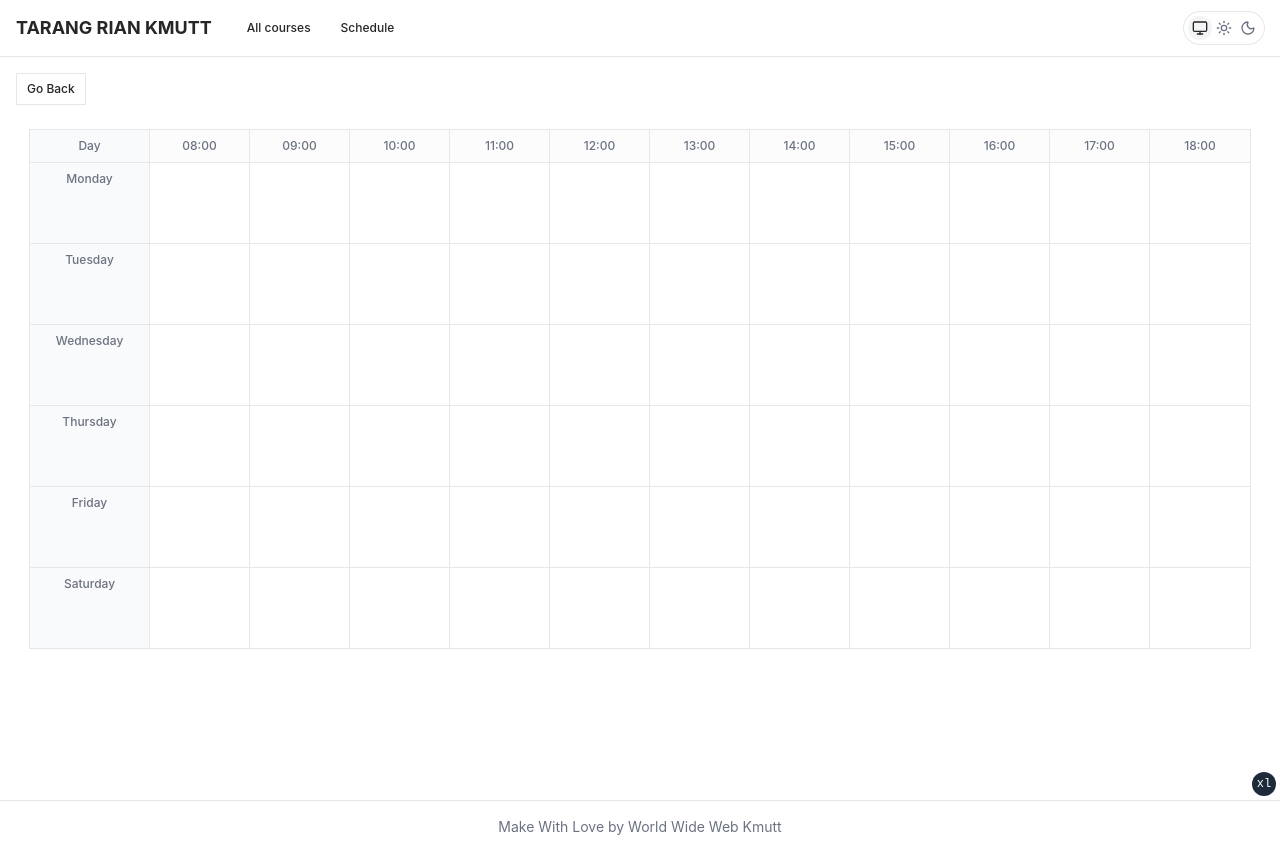
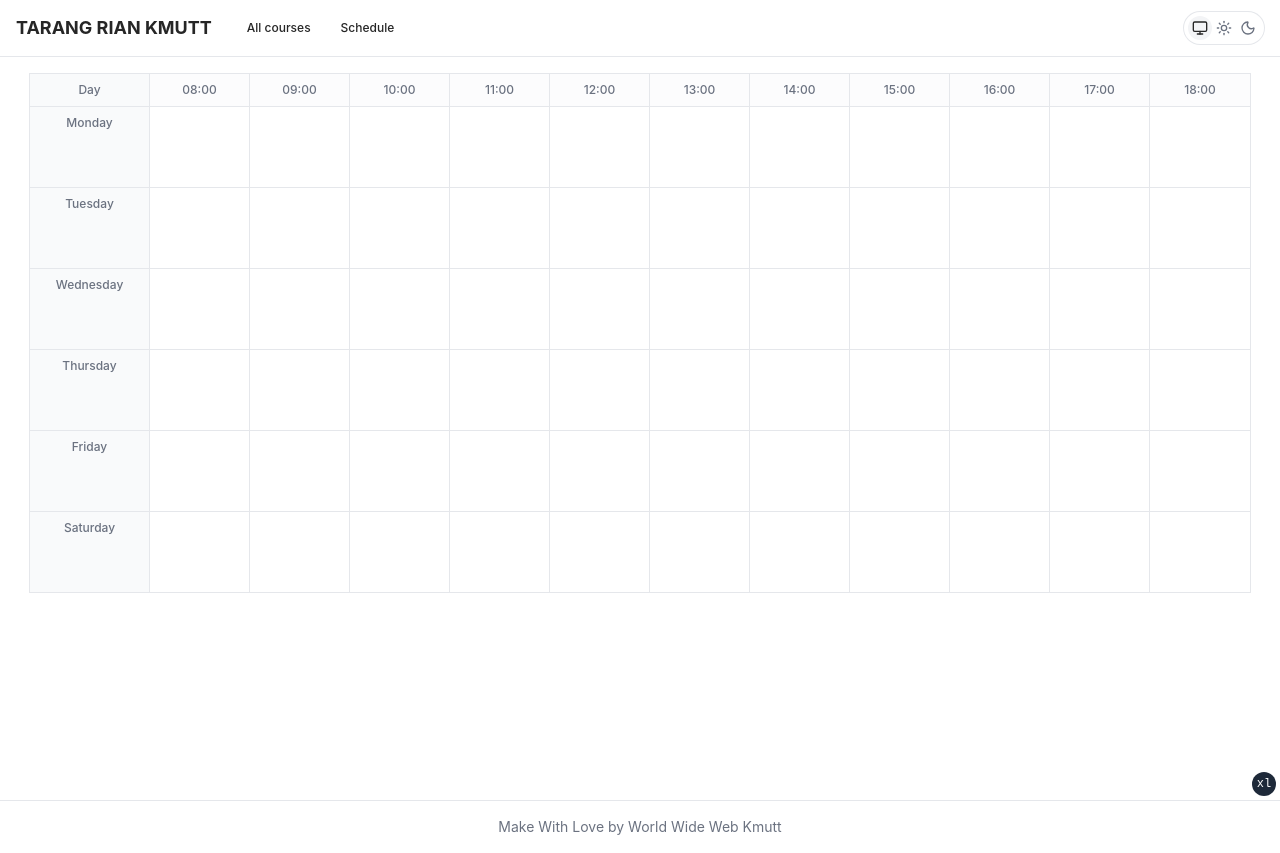
Before and after one commit to work-wide-web-kmutt/tarang-rian, a React (Vite) app in the folder apps/web/: page /schedule in a window 1280 px wide. Built offline with nearby package versions, Linux system fonts and the light colour scheme; what @content-collections/core would draw is missing.

Commit message:
refactor: remove unused Link and Button components from schedule and courses routes

```diff
--- a/apps/web/src/routes/(public)/courses/$id.tsx
+++ b/apps/web/src/routes/(public)/courses/$id.tsx
@@ -1,4 +1,4 @@
-import { createFileRoute, Link, notFound } from "@tanstack/react-router";
+import { createFileRoute, notFound } from "@tanstack/react-router";
 import { allCourses, type Course } from "content-collections";
 import { Button } from "@/components/ui/button";
 import type { GenElectiveOption } from "@/course/schema";
@@ -27,11 +27,6 @@ function CourseDetailPage() {
   return (
     <div className="container mx-auto max-w-4xl px-4 py-4">
       <div className="mb-4">
-        <Link to="..">
-          <Button className="mb-2" variant="outline">
-            Go Back
-          </Button>
-        </Link>
         <h1 className="font-semibold text-2xl">
           {course.code} — {course.name}
         </h1>
--- a/apps/web/src/routes/(public)/courses/index.tsx
+++ b/apps/web/src/routes/(public)/courses/index.tsx
@@ -29,11 +29,6 @@ function AllCoursesPage() {
   return (
     <div className="container mx-auto max-w-4xl px-4 py-4">
       <div className="mb-4">
-        <Link className="" to="..">
-          <Button className="mb-2" variant="outline">
-            Go Back
-          </Button>
-        </Link>
         <h1 className="font-semibold text-2xl">All GEN Courses</h1>
         <p className="text-muted-foreground">
           Listing all General Education elective courses from content
--- a/apps/web/src/routes/(public)/schedule.tsx
+++ b/apps/web/src/routes/(public)/schedule.tsx
@@ -1,6 +1,5 @@
-import { createFileRoute, Link } from "@tanstack/react-router";
+import { createFileRoute } from "@tanstack/react-router";
 import { Schedule } from "@/components/schedule";
-import { Button } from "@/components/ui/button";
 import { useSelectedGenElectives } from "@/stores/selected";
 
 export const Route = createFileRoute("/(public)/schedule")({
@@ -12,14 +11,6 @@ function SelectedCoursesPage() {
 
   return (
     <div className="container mx-auto min-w-0 max-w-7xl px-4 py-4">
-      <div className="mb-4">
-        <Link to="..">
-          <Button className="mb-2" variant="outline">
-            Go Back
-          </Button>
-        </Link>
-      </div>
-
       <div className="flex w-full items-center justify-center">
         <div className="w-fit min-w-0 overflow-x-auto">
           <Schedule sessions={selected} />
```
